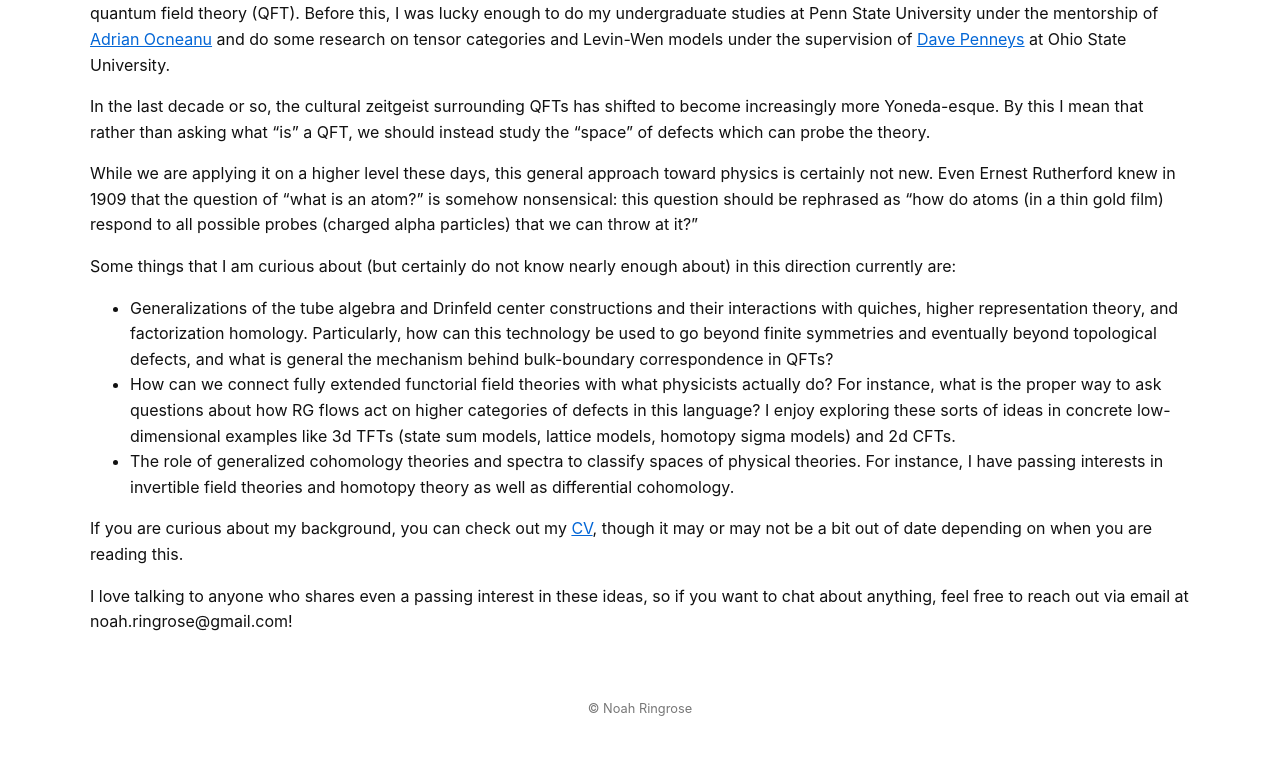
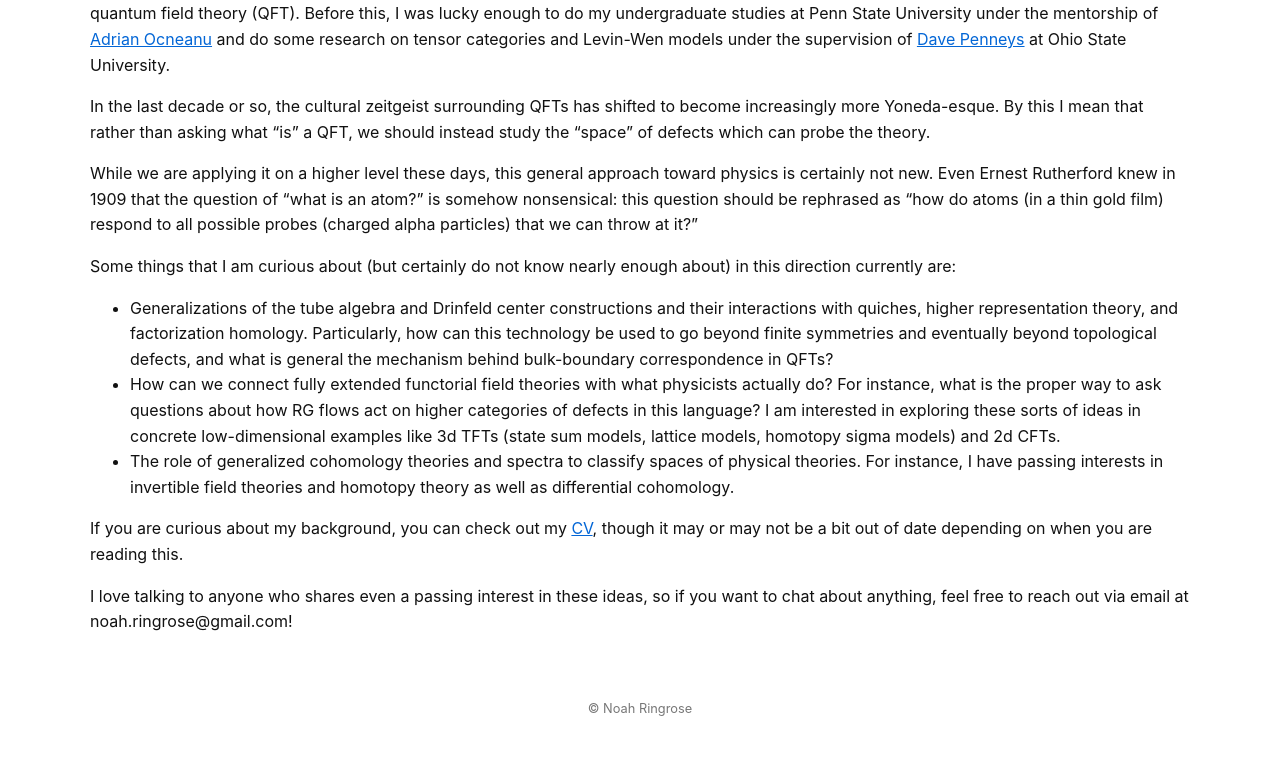
Before and after one commit to noahringrose/noahringrose.github.io, a Jekyll site: the page built from index.md, in a window 1280 px wide. Shown: the part 422-1202 px from the top of the page. Built offline with Jekyll 4.4.1, drawn with Linux system fonts in a browser that asks for light colours.

Commit message:
Update index.md

```diff
--- a/index.md
+++ b/index.md
@@ -14,7 +14,7 @@ While we are applying it on a higher level these days, this general approach tow
 
 Some things that I am curious about (but certainly do not know nearly enough about) in this direction currently are:
 - Generalizations of the tube algebra and Drinfeld center constructions and their interactions with quiches, higher representation theory, and factorization homology. Particularly, how can this technology be used to go beyond finite symmetries and eventually beyond topological defects, and what is general the mechanism behind bulk-boundary correspondence in QFTs?
-- How can we connect fully extended functorial field theories with what physicists actually do? For instance, what is the proper way to ask questions about how RG flows act on higher categories of defects in this language? I enjoy exploring these sorts of ideas in concrete low-dimensional examples like 3d TFTs (state sum models, lattice models, homotopy sigma models) and 2d CFTs.
+- How can we connect fully extended functorial field theories with what physicists actually do? For instance, what is the proper way to ask questions about how RG flows act on higher categories of defects in this language? I am interested in exploring these sorts of ideas in concrete low-dimensional examples like 3d TFTs (state sum models, lattice models, homotopy sigma models) and 2d CFTs.
 - The role of generalized cohomology theories and spectra to classify spaces of physical theories. For instance, I have passing interests in invertible field theories and homotopy theory as well as differential cohomology.
 
 If you are curious about my background, you can check out my [CV](/assets/Noah_Ringrose_CV_Nov_2025.pdf), though it may or may not be a bit out of date depending on when you are reading this.
```
